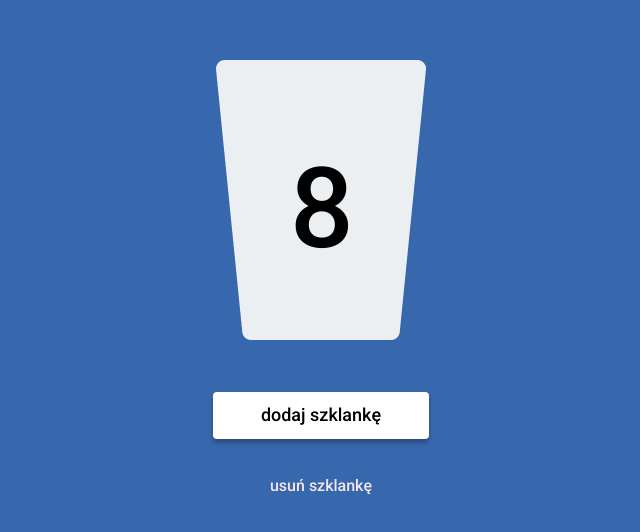
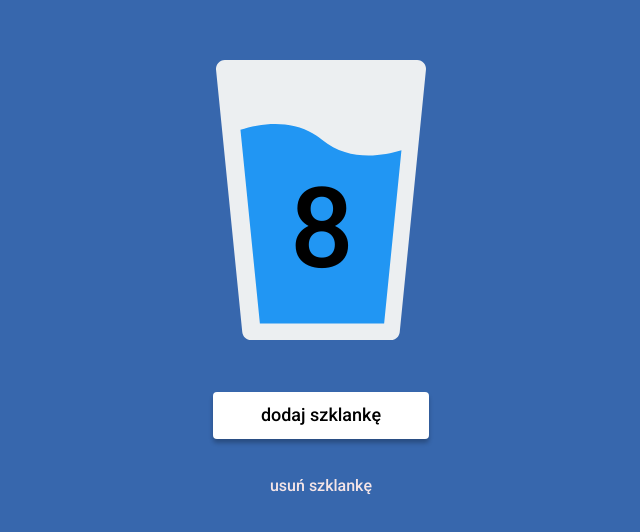
Before and after one commit to marcinkisiel/wtf-hydrapp-pwa, a website: page src/content/index.html in a window 1280 px wide. Shown: the part 122-654 px from the top of the page, without its empty margins (319-959 px from the left). Drawn offline with nearby package versions, Linux system fonts and the light colour scheme; files that its build step writes are made by us from their sources; files whose address does not match are found by name.

Commit message:
feat: add SVG layers

```diff
--- a/src/content/index.html
+++ b/src/content/index.html
@@ -28,7 +28,19 @@
 	<body>
 		<main class="main">
 			<section class="glass">
-				<img class="glass__image" src="assets/img/basic-white-glass.png" alt="" srcset="" />
+				<!-- <img class="glass__image" src="assets/img/basic-white-glass.png" alt="" srcset="" /> -->
+				<svg class="glass__basic-white" width="212" height="280" viewBox="0 0 212 280" fill="none" xmlns="http://www.w3.org/2000/svg">
+					<path
+						d="M208.748 2.8875C207.085 1.05 204.74 0 202.255 0H9.75548C7.28798 0 4.92548 1.05 3.26298 2.8875C1.61798 4.7075 0.795475 7.1575 1.04047 9.625L27.2905 272.125C27.7455 276.605 31.508 280 36.0055 280H176.005C180.503 280 184.265 276.605 184.703 272.125L210.953 9.625C211.215 7.1575 210.41 4.7075 208.748 2.8875Z"
+						fill="#ECEFF1"
+					/>
+				</svg>
+				<svg class="glass__basic-blue" width="162" height="201" viewBox="0 0 162 201" fill="none" xmlns="http://www.w3.org/2000/svg">
+					<path
+						d="M161.455 27.25L144.13 200.5H19.8805L0.455467 6.77499C22.3305 -0.22501 55.5805 -4.95001 82.0055 16.75C107.555 37.75 139.755 33.9 161.455 27.25Z"
+						fill="#2196F3"
+					/>
+				</svg>
 				<p class="glass__counter">8</p>
 			</section>
 			<button class="button__add-glass button_add-glass--js">dodaj szklankę</button>
--- a/src/scss/main.scss
+++ b/src/scss/main.scss
@@ -43,8 +43,14 @@ body {
 	margin-bottom: 48px;
 	position: relative;
 
+	&__basic-blue {
+		bottom: 20px;
+		position: absolute;
+		right: 25px;
+	}
+
 	&__counter {
-		bottom: 70px;
+		bottom: 50px;
 		font-size: 112px;
 		font-weight: 500;
 		left: 75px;
```
Also changed, not shown: src/assets/img/basic-blue-glass.svg (added), src/assets/img/basic-white-glass.png (deleted).
